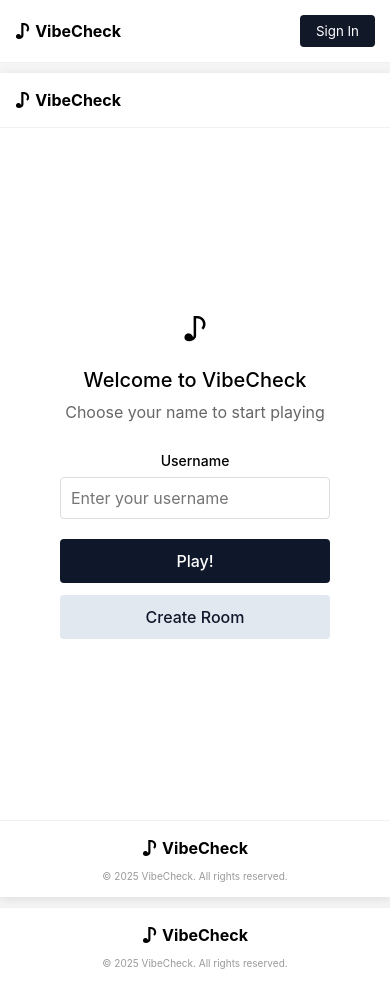
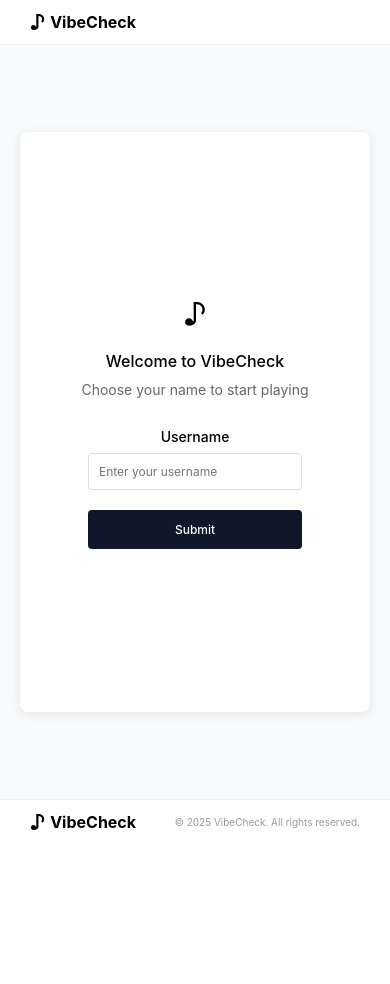
Before and after one commit to RazvanGolan/VibeCheck, a React (Create React App) app in the folder vibecheck-frontend/: page /login in a window 390 px wide. After the commit the page ends 844 px from the top, so only its background shows below. Built offline with nearby package versions, Linux system fonts and the light colour scheme.

Commit message:
refactored the login

```diff
--- a/vibecheck-frontend/src/App.tsx
+++ b/vibecheck-frontend/src/App.tsx
@@ -2,7 +2,7 @@ import './App.css';
 import Layout from './components/layout/Layout';
 import MainPage from './components/MainPage';
 import Login from './components/Login';
-import { BrowserRouter, Routes, Route } from 'react-router-dom';
+import { BrowserRouter, Routes, Route, Navigate } from 'react-router-dom';
 import { AuthProvider } from './context/AuthProvider';
 
 function App() {
@@ -10,12 +10,19 @@ function App() {
     <div className="App">
     <AuthProvider>
       <BrowserRouter>
-          <Layout>
-            <Routes>
-              <Route path="/" element={<MainPage/>} />
-              <Route path="/login" element={<Login />} />
-            </Routes>
-          </Layout>
+          <Routes>
+            <Route path="/" element={
+              <Layout>
+                <MainPage />
+              </Layout>
+            } />
+            <Route path="/login" element={
+              <Layout hideProfileSection={true}>
+                <Login />
+              </Layout>
+            } />
+            <Route path="*" element={<Navigate to="/" replace />} />
+          </Routes>
         </BrowserRouter>
     </AuthProvider>
     </div>
--- a/vibecheck-frontend/src/components/Login.tsx
+++ b/vibecheck-frontend/src/components/Login.tsx
@@ -12,29 +12,12 @@ const Login = () => {
     console.log('Login attempt with username:', username);
   };
 
-  const handleCreateRoom = (e: React.FormEvent) => {
-    e.preventDefault();
-    if (username.trim()) {
-      // navigate('/create-room', { state: { username } });   TO BE IMPLEMENTED
-      navigate('/login', { state: { username } });
-    } else {
-      alert('Please enter a username');
-    }
-  };
-
   return (
     <div className="login-container">
       <div className="login-card">
-        <div className="header">
-          <div className="logo-small">
-            <span className="music-icon">♪</span>
-            <span>VibeCheck</span>
-          </div>
-        </div>
-
         <div className="login-content">
           <div className="music-icon-large">♪</div>
-          <h1>Welcome to VibeCheck</h1>
+          <h1 className="title">Welcome to VibeCheck</h1>
           <p className="login-subtitle">Choose your name to start playing</p>
 
           <form onSubmit={handleSubmit}>
@@ -51,19 +34,10 @@ const Login = () => {
             </div>
 
             <div className="button-group">
-              <button type="submit" className="play-button">Play!</button>
-              <button type="button" className="create-room-button" onClick={handleCreateRoom}>Create Room</button>
+              <button type="submit" className="submit-button">Submit</button>
             </div>
           </form>
 
-        </div>
-
-        <div className="footer">
-          <div className="logo-small">
-            <span className="music-icon">♪</span>
-            <span>VibeCheck</span>
-          </div>
-          <p className="copyright">© 2025 VibeCheck. All rights reserved.</p>
         </div>
       </div>
     </div>
--- a/vibecheck-frontend/src/components/layout/Layout.css
+++ b/vibecheck-frontend/src/components/layout/Layout.css
@@ -7,6 +7,7 @@
 main {
     flex: 1;
     background-color: #F9FAFB;
+    display: flex;
 }
 
 main > * {
--- a/vibecheck-frontend/src/components/layout/Layout.jsx
+++ b/vibecheck-frontend/src/components/layout/Layout.jsx
@@ -2,10 +2,10 @@ import Header from './Header/Header';
 import Footer from './Footer/Footer';
 import './Layout.css';
 
-function Layout({ children }) {
+function Layout({ children, hideProfileSection = false }) {
     return (
         <div className="layout">
-            <Header />
+            <Header hideProfileSection={hideProfileSection} />
             <main>{children}</main>
             <Footer />
         </div>
--- a/vibecheck-frontend/src/styles/Login.css
+++ b/vibecheck-frontend/src/styles/Login.css
@@ -2,8 +2,6 @@
   display: flex;
   justify-content: center;
   align-items: center;
-  min-height: 100vh;
-  background-color: #f5f5f5;
 }
 
 .login-card {
@@ -15,13 +13,7 @@
   width: 100%;
   max-width: 960px;
   min-height: 580px;
-  margin: 20px;
-}
-
-.header {
-  display: flex;
-  padding: 20px;
-  border-bottom: 1px solid #f0f0f0;
+  margin: 60px;
 }
 
 .login-content {
@@ -31,18 +23,6 @@
   justify-content: center;
   padding: 40px;
   flex-grow: 1;
-}
-
-.logo-small {
-  display: flex;
-  align-items: center;
-  font-weight: bold;
-  font-size: 18px;
-}
-
-.music-icon {
-  font-size: 24px;
-  margin-right: 5px;
 }
 
 .music-icon-large {
@@ -82,21 +62,6 @@ input {
   font-size: 16px;
 }
 
-.signin-button {
-  width: 100%;
-  max-width: 300px;
-  padding: 12px;
-  background-color: #0f172a;
-  color: white;
-  border: none;
-  border-radius: 4px;
-  font-size: 16px;
-  cursor: pointer;
-  margin-top: 10px;
-  margin-bottom: 20px;
-}
-
-/* New button group styles */
 .button-group {
   width: 100%;
   max-width: 300px;
@@ -106,7 +71,7 @@ input {
   margin-top: 10px;
 }
 
-.play-button, .create-room-button {
+.submit-button {
   width: 100%;
   padding: 12px;
   border: none;
@@ -117,22 +82,13 @@ input {
   transition: background-color 0.2s ease;
 }
 
-.play-button {
+.submit-button {
   background-color: #0f172a;
   color: white;
 }
 
-.play-button:hover {
+.submit-button:hover {
   background-color: #1e293b;
-}
-
-.create-room-button {
-  background-color: #e2e8f0;
-  color: #0f172a;
-}
-
-.create-room-button:hover {
-  background-color: #cbd5e1;
 }
 
 .signup-option {
@@ -147,93 +103,29 @@ input {
   font-weight: 500;
 }
 
-.spotify-button {
-  display: flex;
-  align-items: center;
-  justify-content: center;
-  width: 100%;
-  max-width: 300px;
-  padding: 12px;
-  background-color: white;
-  color: #333;
-  border: 1px solid #ddd;
-  border-radius: 4px;
-  font-size: 16px;
-  cursor: pointer;
-}
-
-.spotify-icon {
-  margin-right: 10px;
-  font-size: 18px;
-}
-
-.footer {
-  display: flex;
-  justify-content: space-between;
-  align-items: center;
-  padding: 15px 20px;
-  border-top: 1px solid #f0f0f0;
-}
-
-.copyright {
-  color: #999;
-  font-size: 12px;
-  margin: 0;
-}
-
-@media screen and (max-width: 768px) {
-  .login-card {
-    margin: 10px;
-    min-height: calc(100vh - 20px);
-  }
-
-  .login-content {
-    padding: 20px;
-  }
-
-  .form-group {
-    max-width: 100%;
-  }
-
-  .signin-button,
-  .spotify-button {
-    max-width: 100%;
-  }
-
-  h1 {
-    font-size: 20px;
-  }
-
-  .music-icon-large {
-    font-size: 32px;
-  }
-
-  .footer {
-    flex-direction: column;
-    gap: 10px;
-    text-align: center;
-  }
-}
-
 @media screen and (max-width: 480px) {
-  .login-card {
-    margin: 0;
-    border-radius: 0;
-  }
-
-  .header {
-    padding: 15px;
-  }
-
   .login-content {
     padding: 15px;
   }
-
-  .logo-small {
-    font-size: 16px;
+  .login-card {
+    margin: 20% 20px;
   }
-
   .music-icon {
     font-size: 20px;
   }
+  .title {
+    font-size: 20px;
+  }
+  .login-subtitle {
+    font-size: 14px;
+  }
+  .music-icon-large {
+    font-size: 30px;
+  }
+  #username {
+    font-size: 12px;
+  }
+  .submit-button {
+    font-size: 12px;
+  }
 }
```
